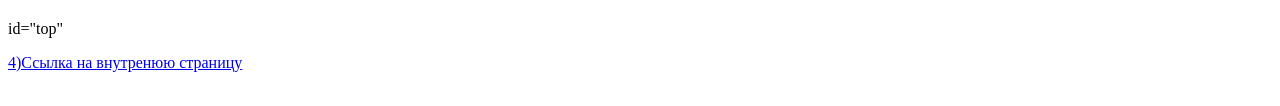
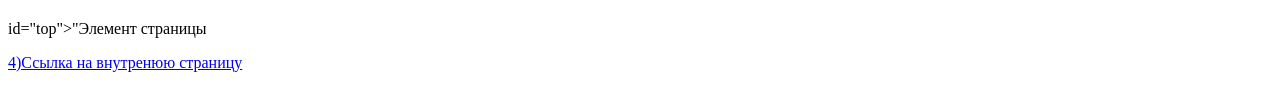
Before and after one commit to qqSnitch/qqSnitch.github.io, a plain HTML site: page index.html in a window 1280 px wide. Shown: the part 506-612 px from the top of the page. Drawn offline with Linux system fonts and the light colour scheme.

Commit message:
Update index.html

```diff
--- a/index.html
+++ b/index.html
@@ -10,7 +10,7 @@
 <br>
 <a href="http://kubsu.ru/"><img src="kubgu.png" alt="pic1" ></a>
 <br>
-<p><a>id="top"</a></p>
+<p>id="top">"Элемент страницы</p>
 <p><a href="/about.html">4)Ссылка на внутренюю страницу </a></p>
 <br>
 <a href="/index.html">5)Сокращенная ссылка на главную страницу</a>
```
